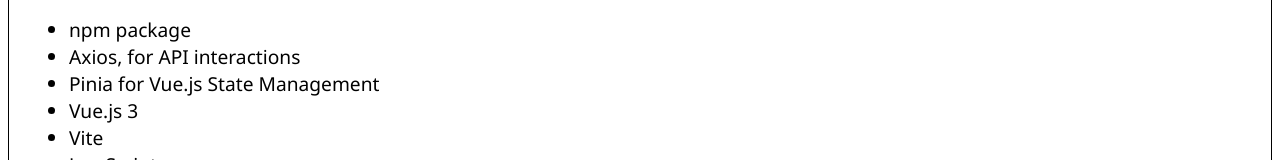
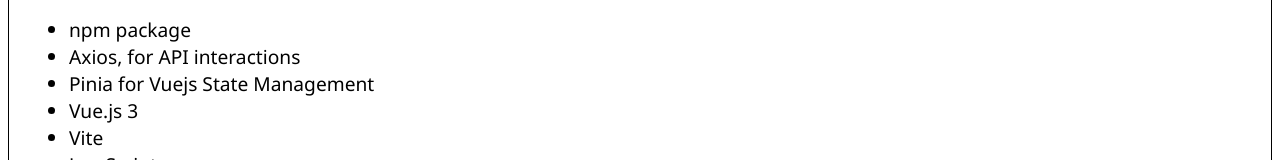
Before and after one commit to doriaarnaud/portfolio, a Vue app: page / in a window 1280 px wide. Shown: the part 445-605 px from the top of the page. Built offline with nearby package versions, Linux system fonts and the light colour scheme.

Commit message:
state management list update

```diff
--- a/src/components/Onglet1.vue
+++ b/src/components/Onglet1.vue
@@ -11,7 +11,7 @@
                     <ul>
                         <li>npm package</li>
                         <li>Axios, for API interactions</li>
-						<li>Pinia for Vue.js State Management</li>
+						<li>Pinia for Vuejs State Management</li>
                         <li>Vue.js 3</li>
                         <li>Vite</li>
                         <li>JavaScript</li>
```
